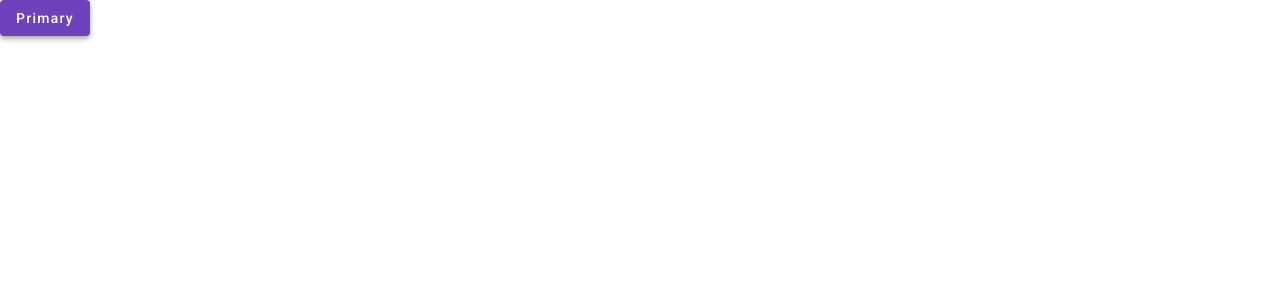
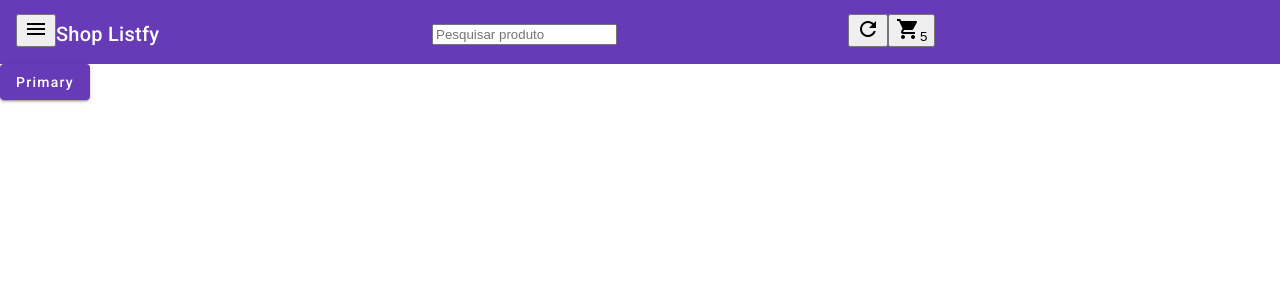
Before and after one commit to reotsugua/angular-shopListify, an Angular app in the folder shoplistify/: page / in a window 1280 px wide. Shown: the top 300 px of the page. Built offline with nearby package versions, Linux system fonts and the light colour scheme; no server answers.

Commit message:
<feat>: top-bar basica pra teste

```diff
--- a/shoplistify/src/app/app.component.html
+++ b/shoplistify/src/app/app.component.html
@@ -1,3 +1,5 @@
+
+<app-top-bar></app-top-bar>
 
 <app-product-list></app-product-list>
 
--- a/shoplistify/src/app/app.module.ts
+++ b/shoplistify/src/app/app.module.ts
@@ -7,6 +7,7 @@ import { ProductModule } from './product/product.module';
 import { MatCardModule } from '@angular/material/card';
 import { MatButtonModule } from '@angular/material/button';
 import { FontAwesomeModule } from '@fortawesome/angular-fontawesome';
+import { CoreModule } from './core/core.module';
 
 @NgModule({
   declarations: [
@@ -20,6 +21,7 @@ import { FontAwesomeModule } from '@fortawesome/angular-fontawesome';
     MatButtonModule,
     ProductModule,
     FontAwesomeModule,
+    CoreModule,
   ],
   providers: [],
   bootstrap: [AppComponent]
--- a/shoplistify/src/app/core/components/top-bar/top-bar.component.html
+++ b/shoplistify/src/app/core/components/top-bar/top-bar.component.html
@@ -1 +1,25 @@
-<p>top-bar works!</p>
+<mat-toolbar color="primary">
+    <div class="ml-auto" style="flex: 1;">
+      <button mat-icon-button aria-label="Menu">
+        <mat-icon>menu</mat-icon>
+      </button>
+      <span>Shop Listfy</span>
+      <span class="example-spacer"></span>
+    </div>
+
+    <div class="ml-auto" style="flex: 1;">
+
+          <input matInput placeholder="Pesquisar produto">
+    </div>
+
+    <!-- Adicione ml-auto para colocar os botões à direita -->
+    <div class="ml-auto" style="flex: 1;">
+      <button mat-icon-button >
+        <mat-icon>refresh</mat-icon>
+      </button>
+      <button mat-icon-button>
+        <mat-icon>shopping_cart</mat-icon>
+        <span class="badge">5</span>
+      </button>
+    </div>
+  </mat-toolbar>
```
Also changed, not shown: shoplistify/src/app/core/core.module.ts (+10 -1 lines).
